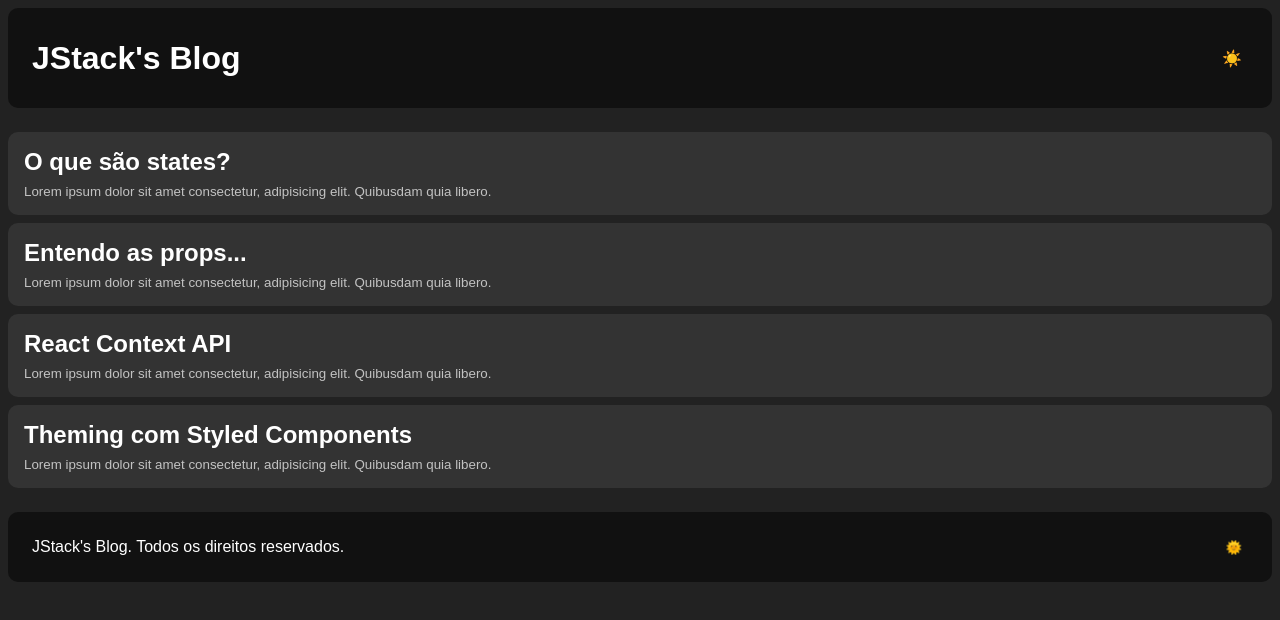
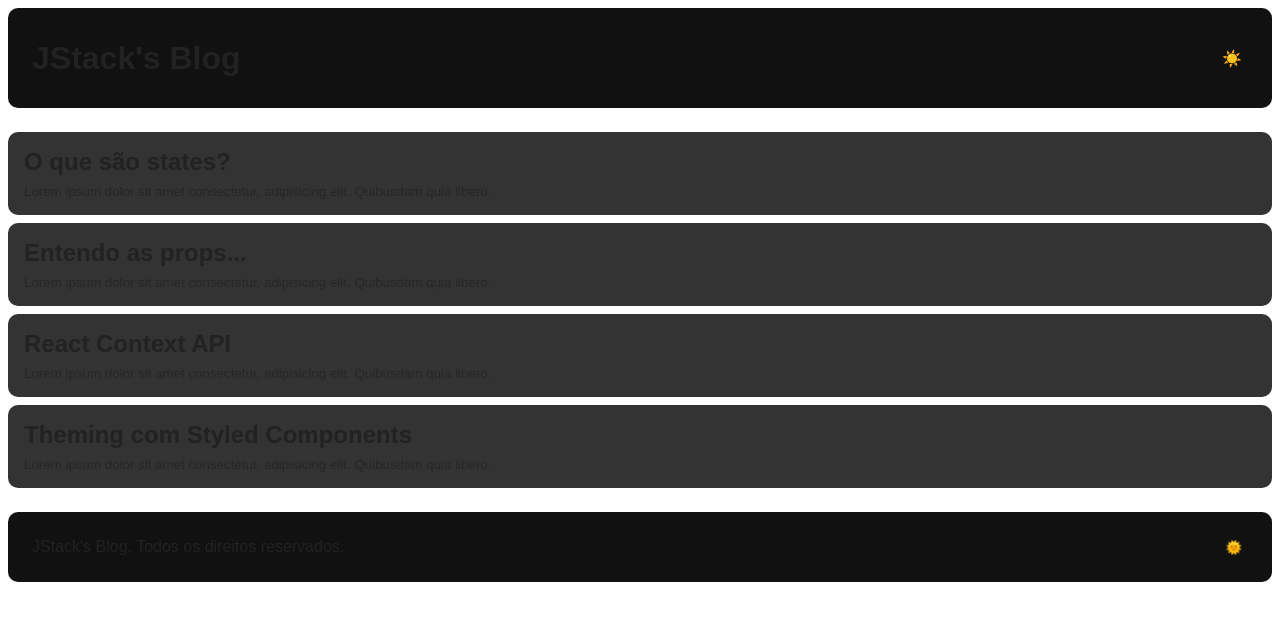
Before and after one commit to andersonkaiti/react-fundamentos, a React app: page / in a window 1280 px wide. Shown: the top 620 px of the page. Built offline with nearby package versions, Linux system fonts and the light colour scheme; the HTML template or start-up script is replaced by a standard one.

Commit message:
:sparkles: feat(theme): implement light and dark themes with styled-components and update global styles for dynamic theming

```diff
--- a/src/main.jsx
+++ b/src/main.jsx
@@ -1,10 +1,12 @@
 import { createRoot } from 'react-dom/client'
+import { ThemeProvider } from 'styled-components'
 import Layout from './components/Layout'
 import GlobalStyle from './styles/global'
+import themes from './styles/themes'
 
 createRoot(document.getElementById('root')).render(
-  <>
+  <ThemeProvider theme={themes.light}>
     <GlobalStyle />
     <Layout />
-  </>
+  </ThemeProvider>
 )
--- a/src/styles/global.jsx
+++ b/src/styles/global.jsx
@@ -2,8 +2,8 @@
 
 export default createGlobalStyle`
   body {
-    background: #222;
+    background: ${(props) => props.theme.backgroundColor};
     font-family: sans-serif;
-    color: #fff;
+    color: ${(props) => props.theme.textColor};
   }
 `
--- /dev/null
+++ b/src/styles/themes/common.js
@@ -0,0 +1,8 @@
+export default {
+  spacing: {
+    small: 8,
+    medium: 16,
+    large: 24,
+  },
+  borderRadius: '10px',
+}
--- /dev/null
+++ b/src/styles/themes/dark.js
@@ -0,0 +1,7 @@
+import commonStyles from './common'
+
+export default {
+  ...commonStyles,
+  backgroundColor: '#222',
+  textColor: '#fff',
+}
--- /dev/null
+++ b/src/styles/themes/light.js
@@ -0,0 +1,7 @@
+import commonStyles from './common'
+
+export default {
+  ...commonStyles,
+  backgroundColor: '#fff',
+  textColor: '#222',
+}
```
Also changed, not shown: src/styles/themes/index.js (added, +7 -0 lines).
